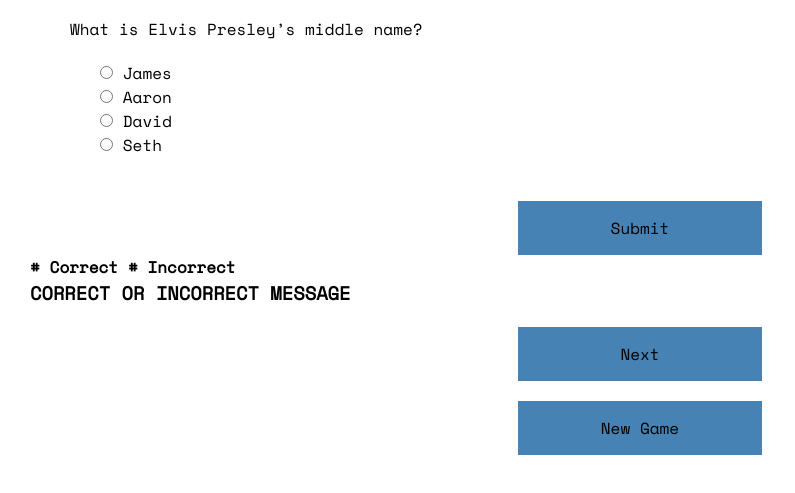
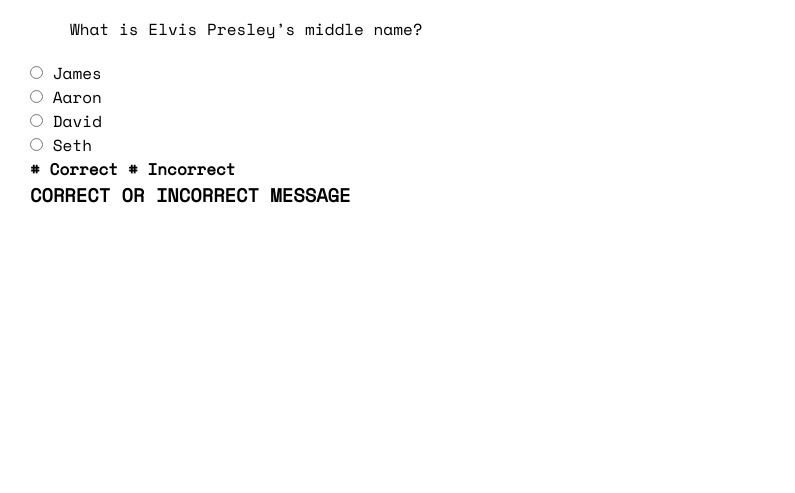
Before and after one commit to kfujikawa/quiz-app, a plain HTML site: page quiz.html in a window 1280 px wide. Shown: the part 81-574 px from the top of the page, without its empty margins (0-795 px from the left). Drawn offline with nearby package versions, Linux system fonts and the light colour scheme.

Commit message:
refactored question structure and got incorrect alert and next functionality for correct answer working

```diff
--- a/quiz.css
+++ b/quiz.css
@@ -41,3 +41,7 @@ li{
 	display: block;
 	text-decoration: none;
 }
+
+.newGameButton{
+	display: none;
+}
--- a/quiz.html
+++ b/quiz.html
@@ -13,16 +13,15 @@ When viewing an individual question, the user should also be able to see which q
 When a user submits an answer to a question, they should first get feedback on if their answer was correct or not. If it's incorrect, they should be shown the correct answer. Then they should be moved along to the next question.
 After the user has completed the final question, they should be shown their overall score (in other words, how many questions they got right out of the total questions asked) and be able to start a new game.-->
 <div class="content">
-	<ul><span id="question"></span>
+	<ul class="question">
 <!-- 		<li>
 			<h1>Question:  1</h1>
 			<p class="questionText">What is Elvis Presley's middle name?</p>
 			<form class="submitAnswer">
-				<input class="radioButton" type="radio" name="answer" value="ans1"> James<br>
-				<input class="radioButton" type="radio" name="answer" value="ans2"> Aaron<br>
-				<input class="radioButton" type="radio" name="answer" value="ans3"> David<br>
-				<input class="radioButton" type="radio" name="answer" value="ans4"> Seth<br>
-				<input class="button submitButton" type="submit" name="submit" value="Submit">
+				<input class="radioButton" type="radio" name="answer"> James<br>
+				<input class="radioButton" type="radio" name="answer"> Aaron<br>
+				<input class="radioButton" type="radio" name="answer"> David<br>
+				<input class="radioButton" type="radio" name="answer"> Seth
 			</form>
 		</li> -->
 	</ul>
@@ -34,9 +33,7 @@ After the user has completed the final question, they should be shown their over
 		<h3>CORRECT OR INCORRECT MESSAGE</h3>
 	</div>
 
-	<input class="button" type="submit" name="nextButton" value="Next">
-
-	<input class="button" type="submit" name="newGameButton" value="New Game">
+	<input class="button newGameButton" type="submit" name="newGameButton" value="New Game">
 
 </div>
 <script src="https://ajax.googleapis.com/ajax/libs/jquery/2.2.4/jquery.min.js"></script>
--- a/quiz.js
+++ b/quiz.js
@@ -1,71 +1,75 @@
 // Single state object
-var state = {
-    questionNumber: [1,2,3,4,5],
-    question: ["What is Elvis Presley’s middle name?", "What is the lowest male voice? ", "Which famous group was once known as The Quarrymen?", "What is Madonna’s full name?", "What is the noisy invention of Louis Glass in 1890 called?"],
-    ans1: ["James", "Countertenor", "The Rolling Stones", "Madonna", "Jukebox"],
-    ans2: ["Aaron", "Tenor", "Led Zeppelin", "Madonna Ciccone", "Gramophone"],
-    ans3: ["David", "Baritone", "The Beach Boys", "Louise Ciccone", "Hearing aid"],
-    ans4: ["Seth", "Bass", "The Beatles", "Madonna Louise Ciccone", "Sousaphone"],
-    currentQuestion: [],
-    correct: 0,
-    incorrect: 0,
-};
+var questions = [
+	{
+		n: 1,
+		q: "What is Elvis Presley’s middle name?",
+		a: ["James", "Aaron", "David", "Seth"],
+		c: "Aaron"
+	},
+	{
+		n: 2,
+		q: "What is the lowest male voice?",
+		a: ["Countertenor", "Tenor", "Baritone", "Bass"],
+		c: "Bass"
+	},
+	{
+		n: 3,
+		q: "Which famous group was once known as The Quarrymen?",
+		a: ["The Rolling Stones", "Led Zeppelin", "The Beach Boys", "The Beatles"],
+		c: "The Beatles"
+	},
+	{
+		n: 4,
+		q: "What is Madonna’s full name?",
+		a: ["Madonna", "Madonna Ciccone", "Louise Ciccone", "Madonna Louise Ciccone"],
+		c: "Madonna Louise Ciccone"
+	},
+	{
+		n: 5,
+		q: "What is the noisy invention of Louis Glass in 1890 called?",
+		a: ["Jukebox", "Gramophone", "Hearing aid", "Sousaphone"],
+		c: "Jukebox"
+	},
+];
 
-var answers = {
-	q1: "Aaron",
-	q2: "Bass",
-	q3: "The Beatles",
-	q4: "Madonna Louise Ciccone",
-	q5: "Jukebox",
-}
+var currentQuestion = 0;
 
 // State modification functions
-function getCurrentQuestion(state, index){
-	var currentQuestion = [state.questionNumber[index], state.question[index], state.ans1[index], state.ans2[index], state.ans3[index], state.ans4[index]];
-	state.currentQuestion.push(currentQuestion);
-	console.log(currentQuestion);
-}
-getCurrentQuestion(state, 0);
 
 
 // Render functions
-function renderQuestion(state, index){
-	var questionNum = state.questionNumber[index];
-	var questionText = state.question[index];
-	var answer1 = state.ans1[index];
-	var answer2 = state.ans2[index];
-	var answer3 = state.ans3[index];
-	var answer4 = state.ans4[index];
+function renderQuestion(){
+	var question = questions[currentQuestion];
 
-	document.getElementById("question").innerHTML =
+	$(".question").append(
 		"<li>" +
-			"<h1>" + "Question: " + questionNum + "</h1>" +
-			"<p class='questionText'>" + questionText + "</p>" +
-			"<form class='submitAnswer'>" +
-				"<input class='radioButton' type='radio' name='answer' value='ans1'> " + answer1 + "<br>" +
-				"<input class='radioButton' type='radio' name='answer' value='ans2'> " + answer2 + "<br>" +
-				"<input class='radioButton' type='radio' name='answer' value='ans3'> " + answer3 + "<br>" +
-				"<input class='radioButton' type='radio' name='answer' value='ans4'> " + answer4 + "</li>" + "<br>" +
-				"<input class='button submitButton' type='submit' name='submit' value='Submit'>" +
-			"</form>" +
-		"</li>";
-}
-renderQuestion(state, 0);
+			"<h1>" + "Question: " + question.n + "</h1>" +
+			"<p class='questionText'>" + question.q + "</p>" +
+			"<form class='submitAnswer'>");
+
+	function renderRadioButtons(){
+		for(var i = 0; i < question.a.length; i++){
+			$(".submitAnswer").append("<input type='radio' name='answer' value='" + question.a[i] + "'> " + question.a[i] + "<br>");
+		};
+	};
+
+	renderRadioButtons();
+};
+
+renderQuestion();
+validateQuestion();
 
 // Event listeners
 
-$(".submitButton").click(function(event){
-	var userAnswer = $('input:radio[name="answer"]:checked').val();
-
-        if(userAnswer == answers.q1){
-            state.correct += 1;
-        	console.log("current correct answers " + state.correct);
-        	console.log("current incorrect answers " + state.incorrect);
-        }
-        else{
-            alert(answers.q1 + " is the correct answer");
-            console.log("current correct answers " + state.correct);
-        	console.log("current correct answers " + state.incorrect);
-    	};
-    event.preventDefault();
-});
+function validateQuestion() {
+	$('.submitAnswer input').on('click', function() {
+   		if($("input:radio[name=answer]:checked").val() === questions[currentQuestion].c) {
+			currentQuestion++;
+			$('.question').empty();
+			renderQuestion();
+		}
+		else {
+			alert("Answer is incorrect!  Correct answer is " + questions[currentQuestion].c);
+		}
+	});
+};
```
